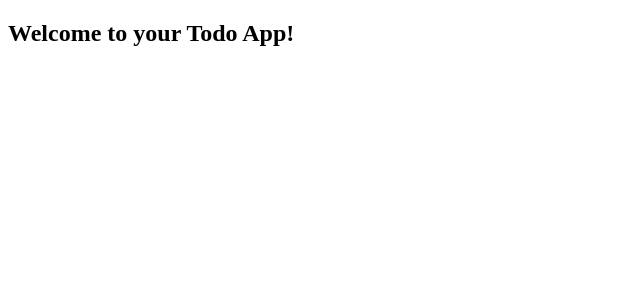
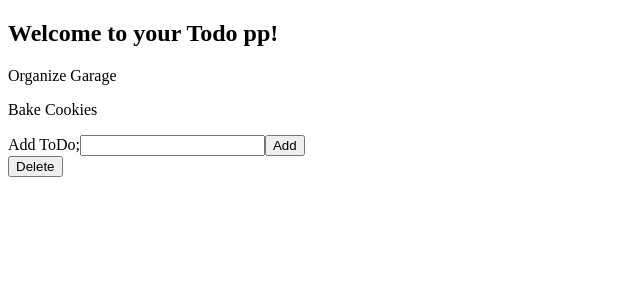
Before and after one commit to bloominstituteoftechnology/web-module-project-class-components, a React (Create React App) app: page / in a window 1280 px wide. Shown: the top 300 px of the page, without its empty margins (0-640 px from the left). Built offline with nearby package versions, Linux system fonts and the light colour scheme; the HTML template or start-up script is replaced by a standard one.

Commit message:
form working correctly now

```diff
--- a/src/App.js
+++ b/src/App.js
@@ -1,4 +1,6 @@
 import React from 'react';
+import ToDoList from "./components/TodoList";
+import TodoForm from "./components/TodoForm"
 
 class App extends React.Component {
   // you will need a place to store your state in this component.
@@ -7,16 +9,68 @@ class App extends React.Component {
   constructor() {
     super();
     this.state = {
-      task: "",
-      id: "",
-      completed: false
+      todos: [
+        {
+          task: "Organize Garage",
+          id: 1528817077286,
+          completed: false,
+        },
+        {
+          task: "Bake Cookies",
+          id: 1528817084358,
+          completed: false,
+        },
+      ],
+    };
   }
+
+  addItem = (title) => {
+    const newToDo = {
+      task: title,
+      id: new Date(),
+      completed: false,
+    };
+    const newToDos = [...this.state.todos, newToDo];
+
+    this.setState({
+      todos: newToDos,
+    });
+  };
+
+  toggleCompleted = (id) => {
+    this.setState({
+      todos: this.state.todos.map((todo) => {
+        if (todo.id === id) {
+          return {
+            ...todo,
+            completed: !todo.completed,
+          };
+        } else {
+          return todo;
         }
+      }),
+    });
+  };
+
+  clearDone = () => {
+    const newToDos = this.state.todos.filter(todo => {
+      return (todo.completed === false);
+    });
+
+    this.setState({
+      todos: newToDos,
+    });
+  };
 
   render() {
     return (
       <div>
-          <h2>Welcome to your Todo App!</h2>
+        <h2>Welcome to your Todo pp!</h2>
+        <ToDoList
+          todos={this.state.todos}
+          toggleCompleted={this.toggleCompleted}
+        />
+        <TodoForm addItem={this.addItem} clearDone={this.clearDone} />
       </div>
     );
   }
--- a/src/components/Todo.js
+++ b/src/components/Todo.js
@@ -0,0 +1,20 @@
+import React , {useState} from "react";
+
+const ToDo = (props) => {
+    // const [toDo, setToDo] = useState({
+    //     task: "",
+    //     id: "",
+    //     completed: false,
+    // })
+
+    // const handleClick = () => {
+    //     props.toggleItem(props.todo.id)
+    // }
+
+    return (
+        <div>
+            <p style={{ textDecoration: props.todo.completed ? 'line-through' : null  }} onClick={() => props.toggleCompleted(props.todo.id)}>{props.todo.task}</p>
+        </div>
+    );
+}
+    export default ToDo;
--- a/src/components/TodoForm.js
+++ b/src/components/TodoForm.js
@@ -0,0 +1,51 @@
+import React from "react";
+
+class ToDoForm extends React.Component {
+    constructor() {
+        super();
+        this.state = {
+            todotext: "",
+        }
+    }
+
+    handleChange = (e) => {
+        const { name, value } = e.target;
+        this.setState({
+            [name]: value,
+        })
+    }
+
+    onSubmit = (e) => {
+        e.preventDefault();
+        this.props.addItem(this.state.todotext)
+        this.setState({
+            todotext: "",
+        })
+    }
+
+    handleClick = (e) => {
+        e.preventDefault();
+        this.props.clearDone();
+    }
+
+
+    render() {
+        return (
+            <div>
+            <form onSubmit={this.onSubmit}>
+                <label htmlFor="todo-input">Add ToDo;</label>
+                <input
+                type="text"
+                onChange={this.handleChange}
+                name="todotext"
+                value={this.state.todotext}
+                />
+                <button>Add</button>
+            </form>
+            <button onClick={this.handleClick}>Delete</button>
+            </div>
+        );
+    }
+}
+
+export default ToDoForm;
--- a/src/components/TodoList.js
+++ b/src/components/TodoList.js
@@ -1,2 +1,19 @@
-// your components will all go in this `component` directory.
-// feel free to change this component.js into TodoList.js
+import React from "react";
+import ToDo from "../components/Todo"
+
+const ToDoList = props => {
+
+        return (
+          <div className="todo-list">
+            {props.todos.map((todo) => (
+              <ToDo
+                key={todo.id}
+                todo={todo}
+                toggleCompleted={props.toggleCompleted}
+              />
+            ))}
+          </div>
+        );
+};
+
+export default ToDoList;
```
Lines whose indentation alone changed are shown as unchanged.
